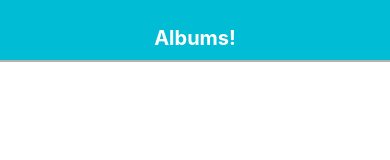
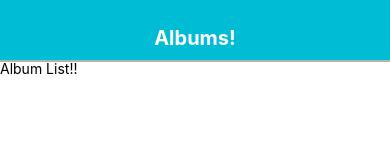
Before and after one commit to k-yomo/albums, a React Native app: screen / in a window 390 px wide. Shown: the top 160 px of the page. Built offline with nearby package versions, Linux system fonts and the light colour scheme.

Commit message:
Create AlbumList component

```diff
--- a/App.js
+++ b/App.js
@@ -1,6 +1,12 @@
 import React from 'react';
-import Header from './src/components/header';
+import { View } from 'react-native';
+import Header from './src/components/Header';
+import AlbumList from './src/components/AlbumList';
+
 
 export default () => (
-  <Header headerText={'Albums!'} />
+  <View>
+    <Header headerText={'Albums!'} />
+    <AlbumList />
+  </View>
 );
--- a/package.json
+++ b/package.json
@@ -7,6 +7,7 @@
 		"test": "jest"
 	},
 	"dependencies": {
+		"axios": "^0.16.2",
 		"eslint-config-rallycoding": "^3.2.0",
 		"react": "16.0.0-beta.5",
 		"react-native": "0.49.3"
--- /dev/null
+++ b/src/components/AlbumList.js
@@ -0,0 +1,18 @@
+import React, { Component } from 'react';
+import { View, Text } from 'react-native';
+
+class AlbumList extends Component {
+  componentWillMount() {
+    console.log('componentWillMount in albumList');
+  }
+
+  render() {
+    return (
+      <View>
+        <Text>Album List!!</Text>
+      </View>
+    );
+  }
+}
+
+export default AlbumList;
```
Also changed, not shown: 1 other file (tests, documents, lock files or other folders).
